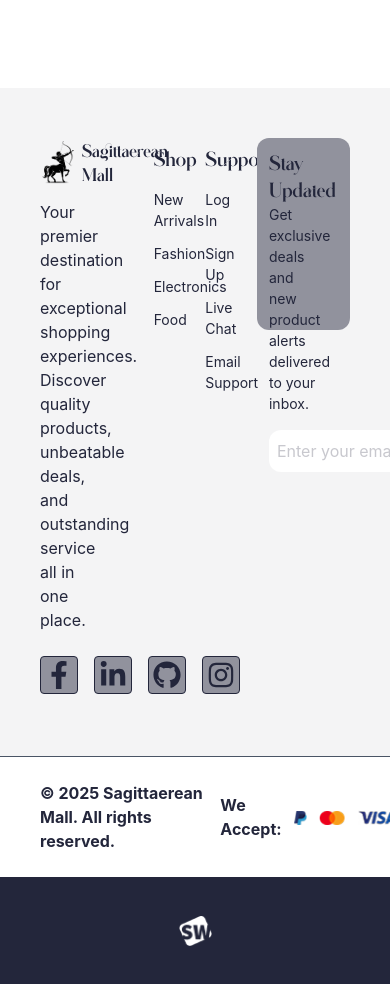
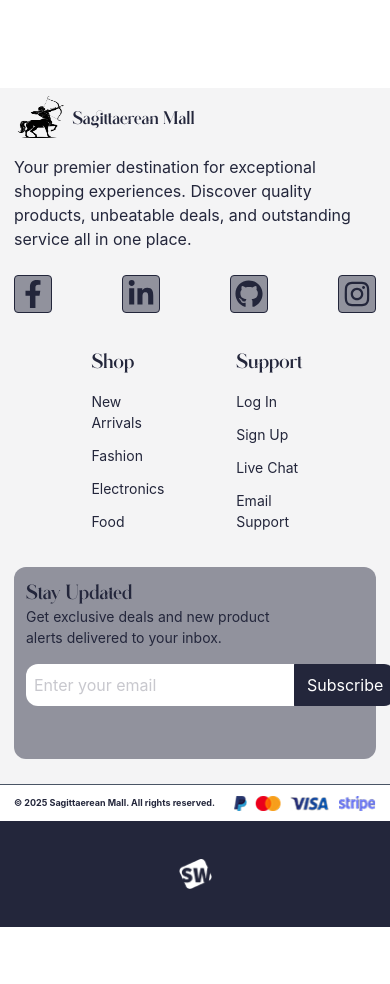
Before and after one commit to sagittaerys/e-commerce-web, a Next.js app: page /find-store in a window 390 px wide. Shown: the part 1660-2644 px from the top of the page. After the commit the page ends 2587 px from the top, so only its background shows below. Built offline with nearby package versions, Linux system fonts and the light colour scheme.

Commit message:
480px covered

```diff
--- a/app/globals.css
+++ b/app/globals.css
@@ -157,8 +157,6 @@
     left: 0;
     background-color: white;
     z-index: 1000;
-    width: 480px;
-    /* margin: 0; */
   }
 
   .banner-height{
@@ -189,7 +187,6 @@
   .search{
     flex-direction: column-reverse;
     padding: 5px 14px;
-    /* justify-content */
   }
 
   .input-field{
@@ -236,21 +233,86 @@
   }
 
   .categories-image{
-    width: 100%;
-    aspect-ratio: 4/3;
+    width: 110px;
+    aspect-ratio: 2/4;
     object-fit: cover;
+    /* I'm the best.... */
   }
 
   /* trending */
 
-  .trending-main{
+  .trending-main, .recommended-container, .new-container{
+    padding: 5px 14px;
+    margin-top: 20px ;
+  }
+
+  .summer-container{
     padding: 5px 14px;
   }
 
-  .card-body{
+  .about-you{
+    padding: 5px 14px;
+    /* margin-top: 30px; */
+    align-content: center;
+  }
 
+  .about-text{
+    max-width: 375px;
+    font-size: 16px;
+    margin: 10px 0;
+  }
+
+  .about-heading{
+    font-size: 20px;
+  }
+
+  /* spring and summer */
+  .summer-card{
+    flex-direction: column;
+    /* width: 100%; */
   }
 
 
+  .eco-image{
+    width: 362px;
+    height: 200px;
+  }
+
+  /* footer */
+  .footer-container{
+    flex-direction: column;
+    padding: 5px 14px;
+  }
+
+  .footer-division{
+    width: 100%;
+  }
+
+  .footer-text{
+    max-width: 100%;
+  }
+
+  .handles{
+    justify-content: space-between;
+  }
+
+  .footer-list{
+    width: 100%;
+    margin: 15px 5px;
+  }
+
+  .footer-newsletter{
+    width: 100%;
+    margin-bottom: 20px;
+  }
+
+  .payment{
+    padding: 10px 14px;
+  }
+
+  .payment p{
+      font-size: 9px;
+  }
+
 
 }
--- a/components/Categories.js
+++ b/components/Categories.js
@@ -30,7 +30,7 @@
         <Link className="hover:border-2 rounded-md hover:border-[#23263b]" href= "/fashion">
           <div className="fashion">
              <div>
-              <Image className="categories-image" src= "/Image III.png" width={110} height={136} alt="fashion" />
+              <Image className="categories-image" src= "/Image III.png" width={110} height={130} alt="fashion" />
 
           </div>
              <div className="text-center text">
--- a/components/Reuseable Components/footer.jsx
+++ b/components/Reuseable Components/footer.jsx
@@ -27,9 +27,10 @@
   };
 
   return (
-    <div className="container">
-      <div className="pt-[50px] border-b-[#91929D] justify-between px-10 pb-[50px] flex bg-[#F4F4F5]">
-        <div className="w-[30%]">
+    <div className="container ">
+      <div className="pt-[50px] footer-container border-b-[#91929D] justify-between px-10 pb-[50px] flex bg-[#F4F4F5]">
+
+        <div className="w-[30%] footer-division ">
           <Link href="/">
             <div className="flex gap-2 items-center">
               <Image
@@ -43,7 +44,7 @@
             </div>
           </Link>
 
-          <p className="max-w-[70%] my-3">
+          <p className="max-w-[70%] footer-text my-3">
             Your premier destination for exceptional shopping experiences.
             Discover quality products, unbeatable deals, and outstanding service
             all in one place.
@@ -90,7 +91,9 @@
           </div>
         </div>
 
-        <ul className="w-[10%] py-2">
+        <div className="flex footer-list justify-evenly w-[40%]">
+
+        <ul className="w-[20%] py-2">
           <span className="unique-text text-[18px]">Shop</span>
           <Link href="/">
             <li className="text-[14px] pt-1 my-3 ">New Arrivals</li>
@@ -106,7 +109,7 @@
           </Link>
         </ul>
 
-        <ul className="w-[10%] py-2">
+        <ul className="w-[20%] py-2">
           <span className="unique-text text-[18px]">Support</span>
           <Link href="/login">
             <li className="text-[14px] pt-1 my-3 ">Log In</li>
@@ -131,8 +134,9 @@
             <li className="text-[14px] my-3">Email Support</li>
           </a>
         </ul>
+        </div>
 
-        <div className="w-[30%] h-[12rem] bg-[#91929D] p-3 rounded-xl">
+        <div className="w-[30%] footer-newsletter h-[12rem] bg-[#91929D] p-3 rounded-xl">
           <span className="unique-text text-[#23263B] text-[18px]">
             Stay Updated
           </span>
@@ -175,8 +179,7 @@
           © 2025 Sagittaerean Mall. All rights reserved.
         </p>
 
-        <div className="flex gap-3 items-center">
-          <p className="text-[#23263B] font-bold">We Accept:</p>
+        <div className="flex gap-2 items-center">
 
           <Image src="/pay1.png" alt="pay1" width={13.41} height={15} />
 
--- a/components/about-you.js
+++ b/components/about-you.js
@@ -5,12 +5,12 @@
   return (
     <div className="container  h-[468px] bg-[white]">
       <div className="layout relative">
-        <div className="bg-[#706C63] absolute px-10 py-10 text-white h-[370px] w-[981px]">
-          <h3 className="text-4xl pb-2 pt-3 font-semibold tracking-wider">
+        <div className="bg-[#706C63] about-you absolute px-10 py-10 text-white h-[370px] w-[981px]">
+          <h3 className="text-4xl about-heading pb-2 pt-3 font-semibold tracking-wider">
             It’s all about you
           </h3>
 
-          <p className="text-[20px] leading-relaxed max-w-[420px]">
+          <p className="text-[20px] about-text leading-relaxed max-w-[420px]">
             Try now, pay later. We want that you’re really confident and happy
             with your purchase – you have 30 days before we charge you! Learn
             more about our policy.
--- a/components/new-accesories.js
+++ b/components/new-accesories.js
@@ -4,21 +4,16 @@
 import { FaArrowRight } from "react-icons/fa6";
 import AccessoriesList from "./Accessories/accessories-list";
 import React from "react";
-import Slider from "react-slick";
+// import Slider from "react-slick";
 import accessories from "./Accessories/accessories";
 
 
 export default function NewAccessories() {
-  // const scrollRef = useRef();
-
-  // const scrollRight = () => {
-  //   scrollRef.current.scrollBy({ left: 400, behavior: "smooth" });
-  // };
 
 
   return (
-    <div id="new-arrivals" className="container px-10 w-full pb-[64px] pt-[64px]">
-      <p className="section-header  pb-4 text-[32px] font-semibold">NEW IN... ACCESORIES</p>
+    <div id="new-arrivals" className="container new-container px-10 w-full pb-[64px] pt-[64px]">
+      <p className="section-header  pb-4 text-[32px] font-semibold">NEW ARRIVALS</p>
 
       <div className="flex hide-scrollbar  scroll-smooth">
         <AccessoriesList accessories ={accessories} />
--- a/components/recommended.js
+++ b/components/recommended.js
@@ -12,7 +12,7 @@
   // };
 
   return (
-    <div className="container px-10 relative w-full pb-[64px] pt-[64px]">
+    <div className="container recommended-container px-10 relative w-full pb-[64px] pt-[64px]">
 
       <p className="section-header  pb-3 text-[32px] font-semibold">
         RECOMMENDED FOR YOU
--- a/components/summer.js
+++ b/components/summer.js
@@ -4,7 +4,7 @@
 
 export default function Summer() {
   return (
-    <div className="container px-10 bg-[#F4F4F5] pb-[64px] pt-[64px]">
+    <div className="container summer-container px-10 bg-[#F4F4F5] pb-[64px] pt-[64px]">
       <p className="section-header  pt-15  pb-3 text-[32px] font-semibold tracking-wide">
         SPRING/SUMMER 2025
       </p>
@@ -66,7 +66,9 @@
           </div>
         </div>
 
-        {/* Next From Here */}
+        <div className="flex gap-6">
+
+           {/* Next From Here */}
         <div className="card-trending flex relative flex-col w-[180px] h-[276] text-[12px]">
 
 
@@ -99,6 +101,8 @@
             </div>
           </div>
         </div>
+
+
 
         {/* Next From Here */}
         <div className="card-trending flex relative flex-col w-[180px] h-[276] text-[12px]">
@@ -133,6 +137,10 @@
             </div>
           </div>
         </div>
+
+
+        </div>
+
 
         {/* Final */}
         <div className="huge relative">
```
